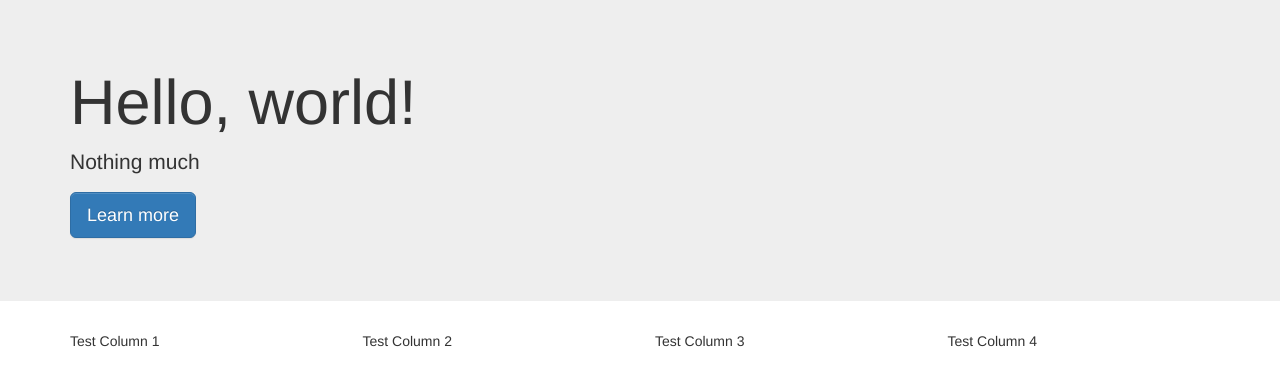
After one commit to nishworks/Tradewinds, a Flask app: page /nicer in a window 1280 px wide. The commit adds this page. Shown: the top 386 px of the page. Run offline with Flask 2, Linux system fonts and the light colour scheme; some libraries are stand-ins or nearby versions.

Commit message:
Added examples templates

```diff
--- a/manage.py
+++ b/manage.py
@@ -24,7 +24,6 @@ __doc__ = """
 
 
 """
-
 
 manager = Manager(app)
 
--- a/market/__init__.py
+++ b/market/__init__.py
@@ -6,20 +6,25 @@ app = Flask(__name__)
 __doc__ = """
 
         http://flask.pocoo.org/docs/0.10/quickstart/
-        Default template directory in flask is 'templates'
-        Default directory in flask to keep static content like css, js and images is 'static'
 
+        render_template renders the variables and html, returning plain text string.
+        Notice how we directly return string in hello_world example
 """
 
 
-@app.route("/test")
-def template_test():
-    return render_template('template.html', my_string="Wheeeee!", my_list=[0, 1, 2, 3, 4, 5])
+@app.route('/simple')
+def template_example():
+    return render_template('simple_template.html', my_string="Wheeeee!", my_list=[0, 1, 2, 3, 4, 5])
+
+
+@app.route('/nicer')
+def another_template_example():
+    return render_template('nicer.html')
 
 
 @app.route('/')
 def hello_world():
-    return 'Hello World!'
+    return 'Hello World! <br /> <a href="simple"> Simple template </a>'
 
 if __name__ == '__main__':
     app.run()
--- /dev/null
+++ b/market/templates/nicer.html
@@ -0,0 +1,38 @@
+<!DOCTYPE html>
+<html lang="en">
+<head>
+    <meta charset="UTF-8">
+    <title>Mandi - 0.0.1</title>
+    <!-- <Stylesheets>-->
+    <link rel="stylesheet" href="https://maxcdn.bootstrapcdn.com/bootstrap/3.3.5/css/bootstrap-theme.min.css">
+    <link rel="stylesheet" href="https://maxcdn.bootstrapcdn.com/bootstrap/3.3.5/css/bootstrap.min.css">
+    <!-- </Stylesheets> -->
+    <!-- <javascript>-->
+    <script src="https://ajax.googleapis.com/ajax/libs/jquery/1.11.3/jquery.min.js"></script>
+    <script src="https://maxcdn.bootstrapcdn.com/bootstrap/3.3.5/js/bootstrap.min.js"></script>
+    <!-- </javascript>-->
+</head>
+<body>
+
+<!-- Created with code snippet from http://getbootstrap.com/components/#jumbotron -->
+<div class="jumbotron">
+    <div class="container">
+        <h1>Hello, world!</h1>
+        <p> Nothing much</p>
+        <p><a class="btn btn-primary btn-lg" href="#" role="button">Learn more</a></p>
+    </div>
+</div>
+
+<!-- Used http://shoelace.io/ to generate following code easily -->
+<!-- CodeSchool has really good tutorial on bootstrap -->
+<!-- Learn more about grids here: http://www.w3schools.com/bootstrap/bootstrap_grid_system.asp -->
+<div class="container">
+    <div class="row">
+        <div class="col-md-3"> Test Column 1</div>
+        <div class="col-md-3"> Test Column 2</div>
+        <div class="col-md-3"> Test Column 3</div>
+        <div class="col-md-3"> Test Column 4</div>
+    </div>
+</div>
+</body>
+</html>
--- a/market/templates/template.html
+++ b/market/templates/simple_template.html
@@ -9,5 +9,6 @@
     {% for i in my_list %}
     {{ i }}
     {% endfor %}
+    <a href="nicer"> Another template using bootstrap </a>
 </body>
 </html>
```
Also changed, not shown: README.md.
